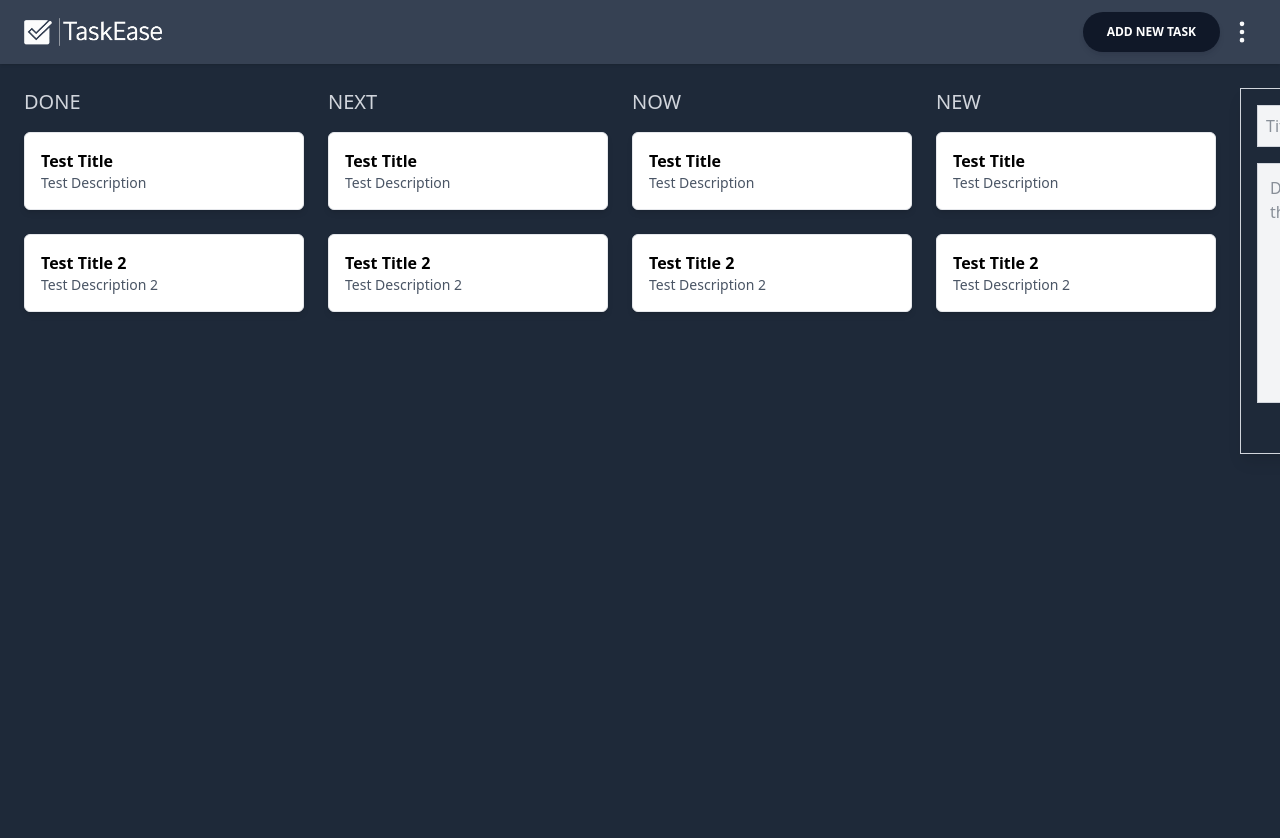
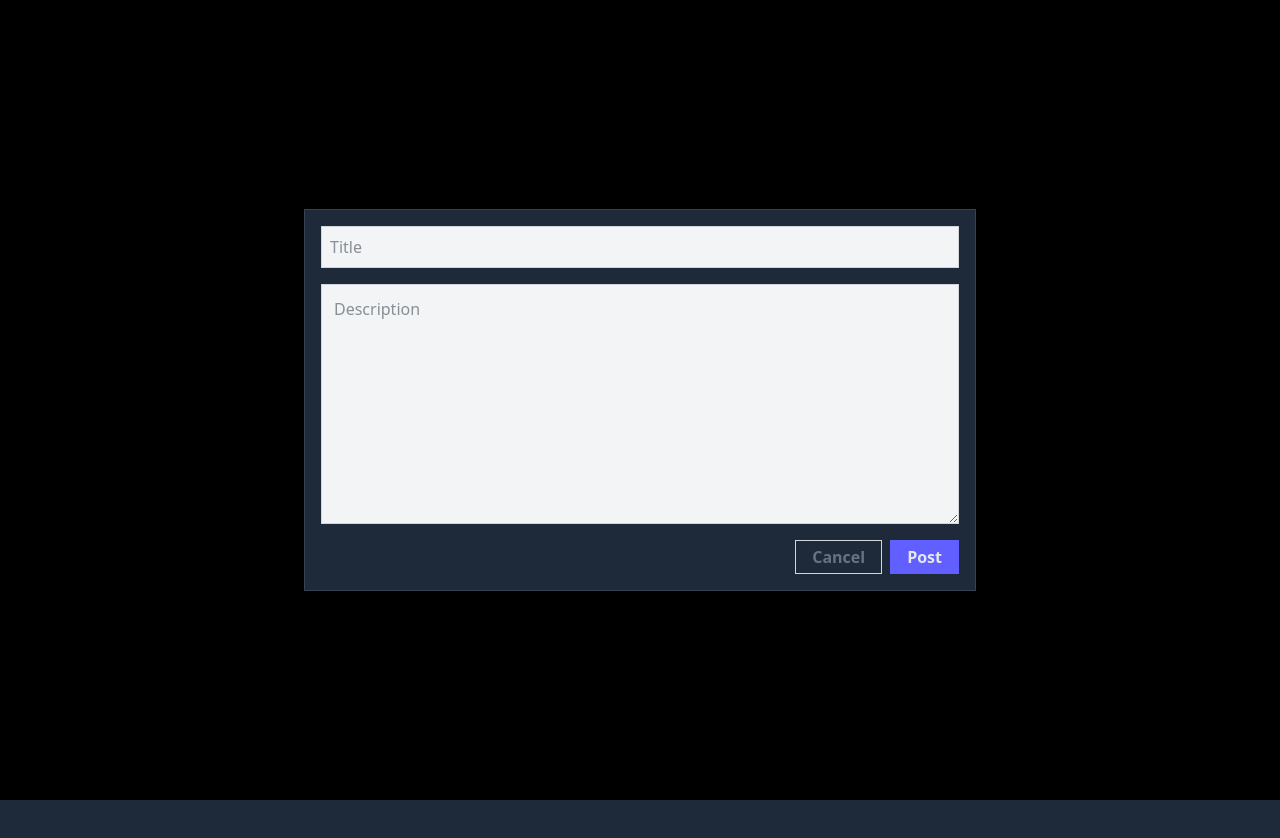
Before and after one commit to Kenta-Asakura/task-ease, a React (Vite) app in the folder task-ease/: page / in a window 1280 px wide. Shown: the top 838 px of the page. Built offline with nearby package versions, Linux system fonts and the light colour scheme.

Commit message:
CreateTaskForm component styling added

```diff
--- a/task-ease/src/App.jsx
+++ b/task-ease/src/App.jsx
@@ -1,19 +1,9 @@
 import { useState } from 'react'
-import NavBar from './components/NavBar'
-import SideBar from './components/SideBar'
 import KanbanPage from './pages/KanbanPage'
 
 function App() {
-  const [count, setCount] = useState(0)
-
   return (
-    <div>
-      <NavBar />
-
-      {/* <SideBar /> */}
-
-      <KanbanPage></KanbanPage>
-    </div>
+    <KanbanPage></KanbanPage>
   )
 };
 
--- a/task-ease/src/components/Board.jsx
+++ b/task-ease/src/components/Board.jsx
@@ -1,5 +1,4 @@
 import Column from "./Column";
-import CreateTaskForm from "./CreateTaskForm";
 
 function Board() {
   return (
@@ -12,8 +11,6 @@ function Board() {
         <Column title="Now" />
 
         <Column title="New" />
-
-        <CreateTaskForm />
       </div>
     </div>
   );
--- a/task-ease/src/components/CreateTaskForm.jsx
+++ b/task-ease/src/components/CreateTaskForm.jsx
@@ -1,20 +1,28 @@
 function CreateTaskForm() {
   return (
-    <div className="editor mx-auto w-10/12 flex flex-col text-gray-800 border border-gray-300 p-4 shadow-lg max-w-2xl">
+    <div className="fixed z-[500] inset-0
+        flex justify-center items-center
+        bg-black bg-opacity-30
+    ">
+      <div className="editor
+        flex justify-center flex-col
+        mx-auto w-10/12
+        bg-gray-800 border-gray-700
+        text-gray-800 border p-4 shadow-lg max-w-2xl">
         <input
           className="title bg-gray-100 border border-gray-300 p-2 mb-4 outline-none"
-        spellcheck="false"
+          spellCheck="false"
           placeholder="Title"
           type="text"
         />
 
         <textarea
           className="description bg-gray-100 sec p-3 h-60 border border-gray-300 outline-none"
-        spellcheck="false"
-        placeholder="Describe everything about this post here"
+          spellCheck="false"
+          placeholder="Description"
         />
 
-      <div className="buttons flex">
+        <div className="buttons flex mt-4">
           <div className="btn border border-gray-300 p-1 px-4 font-semibold cursor-pointer text-gray-500 ml-auto">
             Cancel
           </div>
@@ -24,6 +32,7 @@ function CreateTaskForm() {
           </div>
         </div>
       </div>
+    </div>
   );
 }
 
--- a/task-ease/src/pages/KanbanPage.jsx
+++ b/task-ease/src/pages/KanbanPage.jsx
@@ -1,10 +1,20 @@
+import NavBar from '../components/NavBar';
+import SideBar from '../components/SideBar';
 import Board from "../components/Board";
+import CreateTaskForm from "../components/CreateTaskForm";
 
 function KanbanPage() {
   return (
-    <div className="min-h-screen bg-gray-800 mt-[55px] md:mt-[64px] ">
-      <Board />
-    </div>
+    <>
+      <NavBar />
+
+      {/* <SideBar /> */}
+
+      <div className="min-h-screen bg-gray-800 mt-[55px] md:mt-[64px] ">
+        <Board />
+        <CreateTaskForm />
+      </div>
+    </>
   )
 }
 
```
Lines whose indentation alone changed are shown as unchanged.
